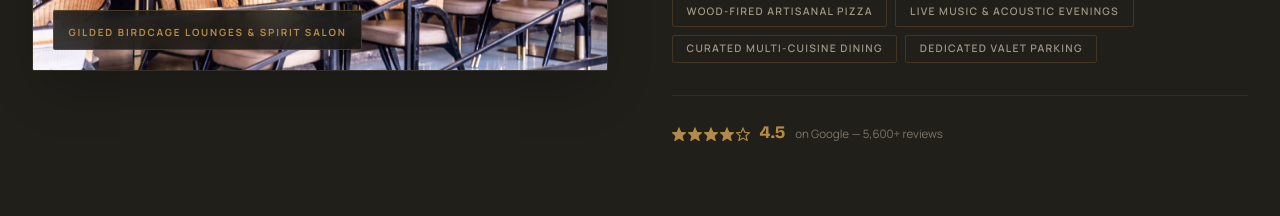
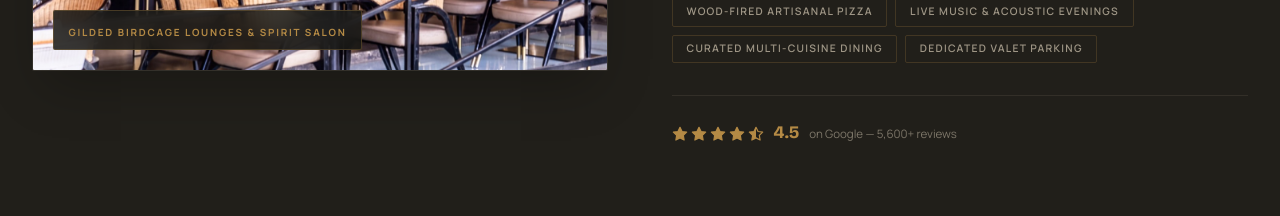
Before and after one commit to Tarun4201/peepai-project, a React (Vite) app: page / in a window 1280 px wide. Shown: the part 1560-1776 px from the top of the page. Built offline with nearby package versions, Linux system fonts and the light colour scheme.

Commit message:
Fix 4.5 star rating representation with accurate half-star support in Welcome and Vibe sections

```diff
--- a/src/components/sections/Vibe.tsx
+++ b/src/components/sections/Vibe.tsx
@@ -1,6 +1,7 @@
 import { useRef } from 'react'
 import { motion, useInView } from 'framer-motion'
-import { Music, Beer, Trees, Sparkles, Star } from 'lucide-react'
+import { Music, Beer, Trees, Sparkles } from 'lucide-react'
+import { StarRating } from '../ui/StarRating'
 
 const EXPERIENCES = [
   {
@@ -424,11 +425,7 @@ export function Vibe() {
           </blockquote>
 
           <div className="flex items-center justify-center gap-3 relative z-10 flex-wrap">
-            <div className="flex" style={{ color: '#B48A45', gap: '3px' }}>
-              {[1, 2, 3, 4, 5].map(i => (
-                <Star key={i} className="w-4 h-4 fill-[#B48A45] text-[#B48A45]" />
-              ))}
-            </div>
+            <StarRating rating={4.5} size={16} idPrefix="vibe-stars" />
             <span
               style={{
                 fontFamily: 'Manrope, sans-serif',
--- a/src/components/sections/Welcome.tsx
+++ b/src/components/sections/Welcome.tsx
@@ -1,5 +1,6 @@
 import { useEffect, useRef } from 'react'
 import type { RestaurantConfig } from '../../config/restaurant'
+import { StarRating } from '../ui/StarRating'
 
 interface Props { config: RestaurantConfig }
 
@@ -136,13 +137,7 @@ export function Welcome({ config }: Props) {
                 borderTop: '1px solid rgba(200,189,170,0.10)',
               }}
             >
-              <div style={{ display: 'flex', gap: '2px' }}>
-                {Array.from({ length: 5 }).map((_, i) => (
-                  <svg key={i} viewBox="0 0 12 12" width="14" height="14" fill={i < Math.floor(config.rating) ? '#B48A45' : 'none'} stroke="#B48A45" strokeWidth="1">
-                    <polygon points="6,1 7.5,4.5 11.5,5 8.5,7.5 9.5,11.5 6,9.5 2.5,11.5 3.5,7.5 0.5,5 4.5,4.5" />
-                  </svg>
-                ))}
-              </div>
+              <StarRating rating={config.rating} size={16} idPrefix="welcome-stars" />
               <span style={{ fontFamily: '"Bricolage Grotesque", Manrope, sans-serif', fontWeight: 700, color: '#B48A45', fontSize: '1.1rem' }}>
                 {config.rating}
               </span>
--- /dev/null
+++ b/src/components/ui/StarRating.tsx
@@ -0,0 +1,60 @@
+interface StarRatingProps {
+  rating?: number
+  size?: number
+  color?: string
+  idPrefix?: string
+}
+
+export function StarRating({
+  rating = 4.5,
+  size = 15,
+  color = '#B48A45',
+  idPrefix = 'star',
+}: StarRatingProps) {
+  const gradId = `${idPrefix}-half-grad`
+  const stars = [1, 2, 3, 4, 5]
+
+  return (
+    <div
+      className="inline-flex items-center gap-[3px]"
+      aria-label={`${rating} out of 5 stars`}
+    >
+      <svg width="0" height="0" className="absolute w-0 h-0 overflow-hidden" aria-hidden="true">
+        <defs>
+          <linearGradient id={gradId} x1="0" x2="100%" y1="0" y2="0">
+            <stop offset="50%" stopColor={color} />
+            <stop offset="50%" stopColor="transparent" stopOpacity="0" />
+          </linearGradient>
+        </defs>
+      </svg>
+      {stars.map(starNumber => {
+        let fill = 'none'
+        if (rating >= starNumber) {
+          fill = color
+        } else if (rating >= starNumber - 0.5) {
+          fill = `url(#${gradId})`
+        }
+
+        return (
+          <svg
+            key={starNumber}
+            viewBox="0 0 24 24"
+            width={size}
+            height={size}
+            stroke={color}
+            strokeWidth="1.8"
+            strokeLinecap="round"
+            strokeLinejoin="round"
+            className="flex-shrink-0"
+            aria-hidden="true"
+          >
+            <polygon
+              points="12 2 15.09 8.26 22 9.27 17 14.14 18.18 21.02 12 17.77 5.82 21.02 7 14.14 2 9.27 8.91 8.26 12 2"
+              fill={fill}
+            />
+          </svg>
+        )
+      })}
+    </div>
+  )
+}
```
